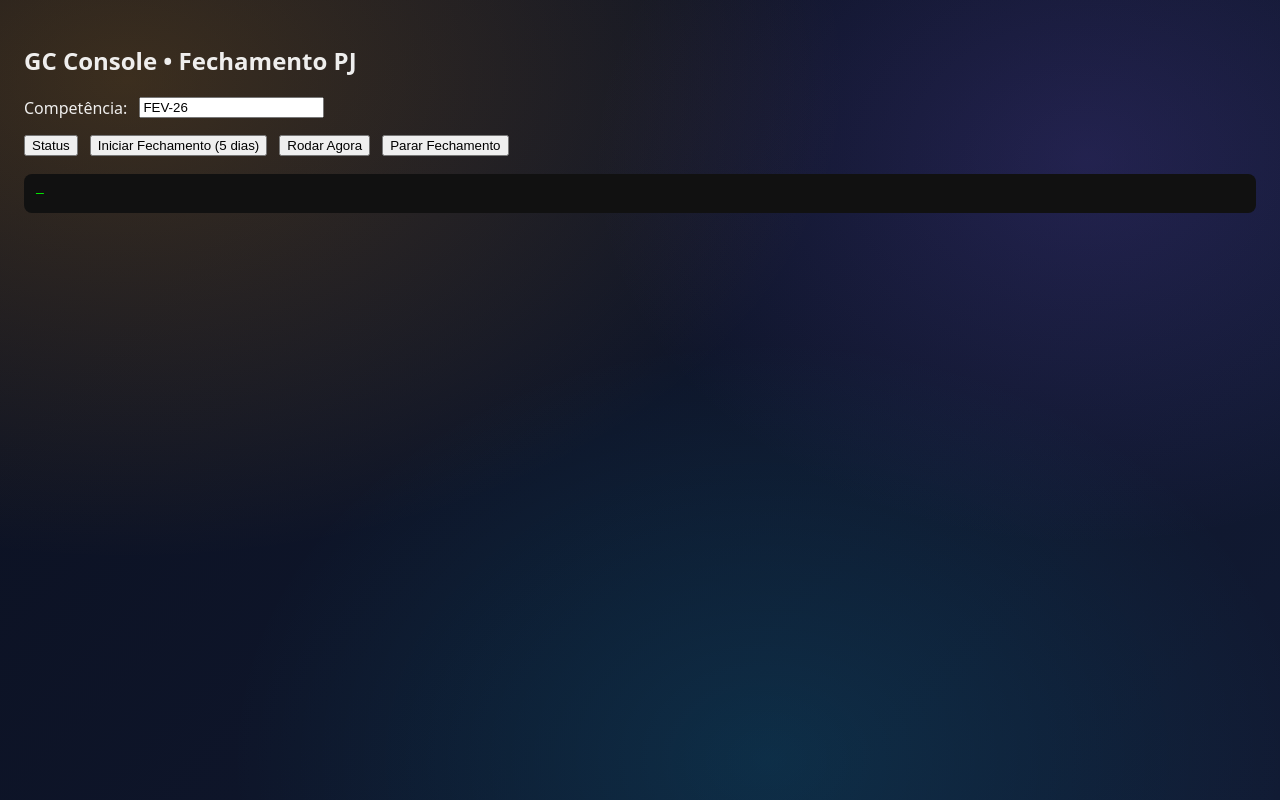
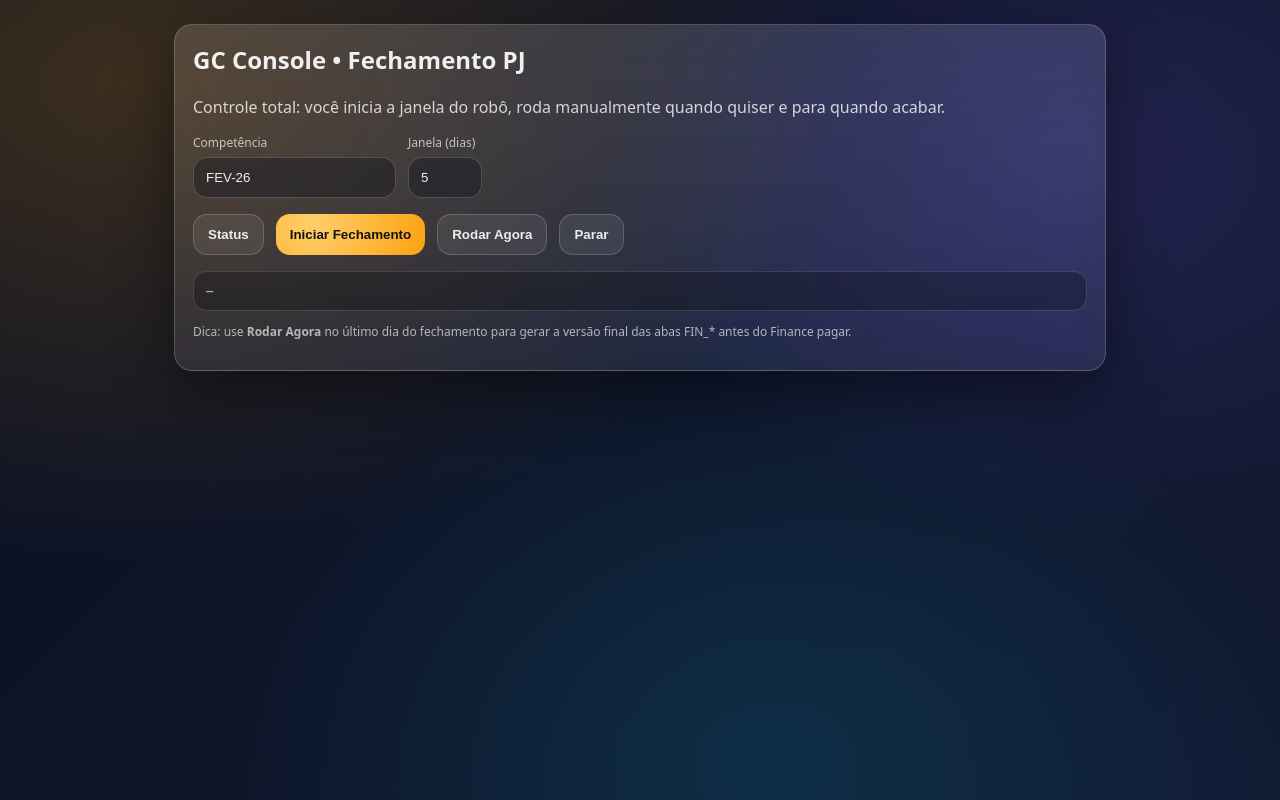
Before and after one commit to morenotgroup/tgroup-gc-ops-suite, a Next.js app in the folder panel/: page /gc in a window 1280 px wide. Built offline with nearby package versions, Linux system fonts and the light colour scheme.

Commit message:
Update page.tsx

```diff
--- a/panel/app/gc/page.tsx
+++ b/panel/app/gc/page.tsx
@@ -1,5 +1,6 @@
 "use client";
 import { useState } from "react";
+import { GlassCard, PrimaryButton, GhostButton, Input } from "../components/ui";
 
 async function callBot(action: string, competencia?: string, days?: number) {
   const resp = await fetch("/api/bot", {
@@ -12,13 +13,14 @@ async function callBot(action: string, competencia?: string, days?: number) {
 
 export default function GCConsole() {
   const [competencia, setCompetencia] = useState("FEV-26");
+  const [days, setDays] = useState(5);
   const [out, setOut] = useState<any>(null);
   const [loading, setLoading] = useState(false);
 
   async function run(action: string) {
     setLoading(true);
     try {
-      const data = await callBot(action, competencia, 5);
+      const data = await callBot(action, competencia, days);
       setOut(data);
     } finally {
       setLoading(false);
@@ -26,24 +28,55 @@ export default function GCConsole() {
   }
 
   return (
-    <main style={{ padding: 24, fontFamily: "system-ui" }}>
-      <h2>GC Console • Fechamento PJ</h2>
+    <main style={{ maxWidth: 980, margin: "0 auto", padding: 24 }}>
+      <GlassCard>
+        <h2 style={{ marginTop: 0 }}>GC Console • Fechamento PJ</h2>
+        <p style={{ opacity: 0.85, marginTop: 6 }}>
+          Controle total: você inicia a janela do robô, roda manualmente quando quiser e para quando acabar.
+        </p>
 
-      <div style={{ display: "flex", gap: 12, alignItems: "center", marginBottom: 16 }}>
-        <label>Competência:</label>
-        <input value={competencia} onChange={(e)=>setCompetencia(e.target.value.toUpperCase())} />
-      </div>
+        <div style={{ display: "flex", gap: 12, alignItems: "center", flexWrap: "wrap", marginTop: 12 }}>
+          <div>
+            <div style={{ fontSize: 12, opacity: 0.75, marginBottom: 6 }}>Competência</div>
+            <Input value={competencia} onChange={(e)=>setCompetencia(e.target.value.toUpperCase())} />
+          </div>
 
-      <div style={{ display: "flex", gap: 12, flexWrap: "wrap" }}>
-        <button disabled={loading} onClick={()=>run("status")}>Status</button>
-        <button disabled={loading} onClick={()=>run("start_closing")}>Iniciar Fechamento (5 dias)</button>
-        <button disabled={loading} onClick={()=>run("run_now")}>Rodar Agora</button>
-        <button disabled={loading} onClick={()=>run("stop_closing")}>Parar Fechamento</button>
-      </div>
+          <div>
+            <div style={{ fontSize: 12, opacity: 0.75, marginBottom: 6 }}>Janela (dias)</div>
+            <Input
+              type="number"
+              min={1}
+              max={10}
+              value={days}
+              onChange={(e)=>setDays(Number(e.target.value || 5))}
+            />
+          </div>
+        </div>
 
-      <pre style={{ marginTop: 18, padding: 12, background: "#111", color: "#0f0", borderRadius: 8, overflowX: "auto" }}>
-        {out ? JSON.stringify(out, null, 2) : "—"}
-      </pre>
+        <div style={{ display: "flex", gap: 12, flexWrap: "wrap", marginTop: 16 }}>
+          <GhostButton disabled={loading} onClick={()=>run("status")}>Status</GhostButton>
+          <PrimaryButton disabled={loading} onClick={()=>run("start_closing")}>Iniciar Fechamento</PrimaryButton>
+          <GhostButton disabled={loading} onClick={()=>run("run_now")}>Rodar Agora</GhostButton>
+          <GhostButton disabled={loading} onClick={()=>run("stop_closing")}>Parar</GhostButton>
+        </div>
+
+        <div style={{
+          marginTop: 16,
+          padding: 12,
+          borderRadius: 14,
+          border: "1px solid rgba(255,255,255,.14)",
+          background: "rgba(0,0,0,.25)",
+          fontFamily: "ui-monospace, SFMono-Regular, Menlo, Monaco, Consolas, monospace",
+          fontSize: 12,
+          overflowX: "auto"
+        }}>
+          {out ? JSON.stringify(out, null, 2) : "—"}
+        </div>
+
+        <p style={{ marginTop: 12, opacity: 0.7, fontSize: 12 }}>
+          Dica: use <b>Rodar Agora</b> no último dia do fechamento para gerar a versão final das abas FIN_* antes do Finance pagar.
+        </p>
+      </GlassCard>
     </main>
   );
 }
```
